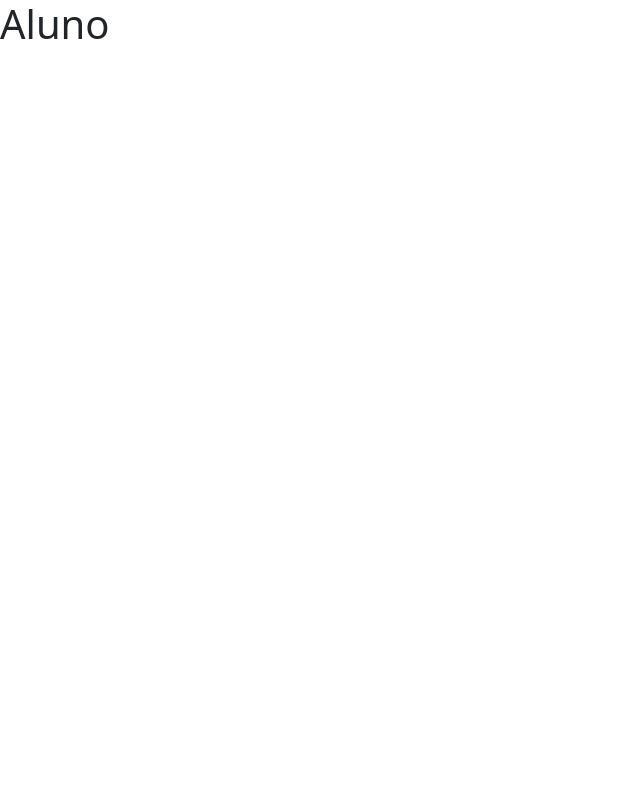
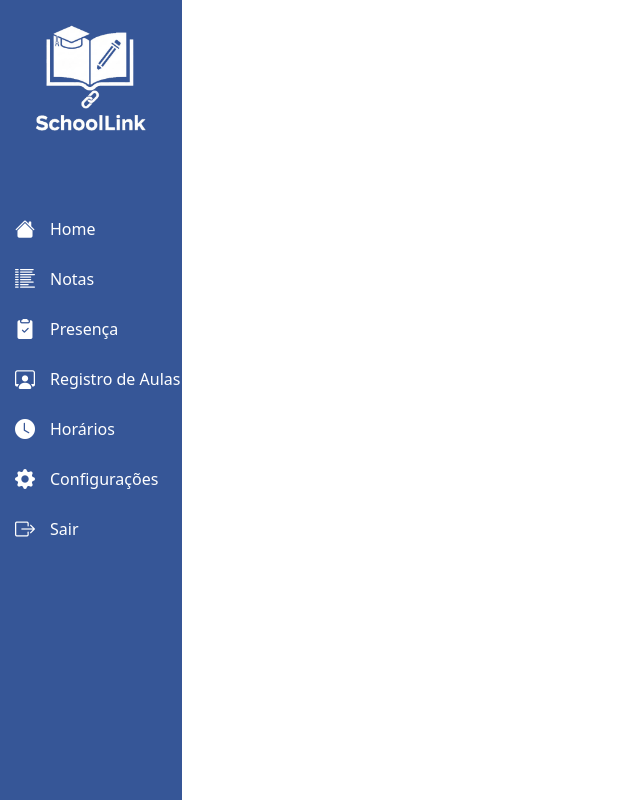
Before and after one commit to PedroFialhoo/schoollink_frontend, a React (Vite) app: page /aluno in a window 1280 px wide. Shown: the whole page, without its empty margins (0-640 px from the left). Built offline with nearby package versions, Linux system fonts and the light colour scheme.

Commit message:
feat: create sidebar

```diff
--- a/src/pages/aluno/HomeAluno.jsx
+++ b/src/pages/aluno/HomeAluno.jsx
@@ -1,6 +1,10 @@
+import Sidebar from "./components/Sidebar";
+
 function HomeAluno(){
     return(
-        <h1>Aluno</h1>
+        <>
+            <Sidebar />
+        </>
     )
 }
 
--- /dev/null
+++ b/src/pages/aluno/components/Sidebar.jsx
@@ -0,0 +1,21 @@
+import styles from "./Sidebar.module.css"
+
+function Sidebar(){
+    return(
+        <nav className={styles.sidebar}>
+        <img src="/src/assets/images/logo-white.png" alt="" className={styles.logo}/>
+            <ul>
+                <li className={styles.sideLi}><a className={styles.sideOp} ><i class="bi bi-house-fill"></i> <span>Home</span></a></li>
+                <li className={styles.sideLi}><a className={styles.sideOp} ><i class="bi bi-list-columns-reverse"></i> <span>Notas</span></a></li>
+                <li className={styles.sideLi}><a className={styles.sideOp} ><i class="bi bi-clipboard2-check-fill"></i> <span>Presença</span></a></li>
+                <li className={styles.sideLi}><a className={styles.sideOp} ><i class="bi bi-person-workspace"></i> <span>Registro de Aulas</span></a></li>
+                <li className={styles.sideLi}><a className={styles.sideOp} ><i class="bi bi-clock-fill"></i> <span>Horários</span></a></li>
+                <li className={styles.sideLi}><a className={styles.sideOp} ><i class="bi bi-gear-fill"></i> <span>Configurações</span></a></li>
+                <li className={styles.sideLi}><a className={styles.sideOp} ><i class="bi bi-box-arrow-right"></i> <span>Sair</span></a></li>
+
+            </ul>
+        </nav>
+    )
+}
+
+export default Sidebar
--- /dev/null
+++ b/src/pages/aluno/components/Sidebar.module.css
@@ -0,0 +1,99 @@
+.layout {
+  display: grid;
+  grid-template-columns: 190px 1fr;
+  min-height: 100vh;
+}
+
+.sidebar {
+    width: 75px;
+    height: 100vh;
+    background-color: #365697;
+    display: flex;
+    flex-direction: column;
+    align-items: center;
+    padding-top: 20px;
+    position: fixed;
+    left: 0;
+    top: 0;
+    overflow: hidden;
+    transition: width 0.5s;
+}
+
+.sidebar:hover{
+    width: 182px;
+}
+
+.logo{
+    width: 70px;
+    transition: 0.5s;
+}
+
+.sidebar ul {
+  list-style: none;
+  padding: 0;
+  margin-top: 20px;
+  width: 100%;
+}
+
+.sideLi {
+  width: 100%;
+}
+
+.sideOp {
+  display: flex;
+  align-items: center;
+  padding: 10px 15px;
+  color: white;
+  text-decoration: none;
+  font-size: 16px;
+  white-space: nowrap; /* impede quebra de linha */
+}
+
+.sideOp i {
+  font-size: 40px;
+  margin-right: 15px;
+  min-width: 20px;
+  text-align: center;
+  transition: 0.5s;
+}
+
+/* Esconde o texto por padrão */
+.sideOp span {
+  opacity: 0;
+  visibility: hidden;
+  transition: opacity 0.3s, visibility 0.5s;
+}
+
+/* Ao hover da sidebar, mostra os textos */
+.sidebar:hover .sideOp span {
+  opacity: 1;
+  visibility: visible;
+}
+
+.sidebar:hover i{
+  font-size: 20px;
+}
+
+.sidebar:hover .logo{
+    width: 120px;
+    margin-bottom: 50px;
+}
+
+li:hover span, li:hover i{
+    color: #FFD24D;
+}
+
+.sideLi.active {
+    background-color: #FFD24D;
+    border-radius: 10px;
+    width: 90%;
+    margin: 0 auto;
+}
+
+.sidebar:hover .sideLi.active {
+    width: 99%;
+}
+
+.sideLi.active span, .sideLi.active i{
+    color: #365697;
+}
--- a/src/pages/login/components/LoginForm.jsx
+++ b/src/pages/login/components/LoginForm.jsx
@@ -13,7 +13,7 @@ function LoginForm(){
 
     return(
         <div className={styles.side}>
-            <img src="src\assets\images\logo.png" className={styles.logo} alt=""/>
+            <img src="/src/assets/images/logo.png" className={styles.logo} alt=""/>
             <form className={styles.loginForm}>
                 <div className={styles.formGroup}>
                     <input type="text" className={styles.email} name="email" placeholder="Email" required/>
```
